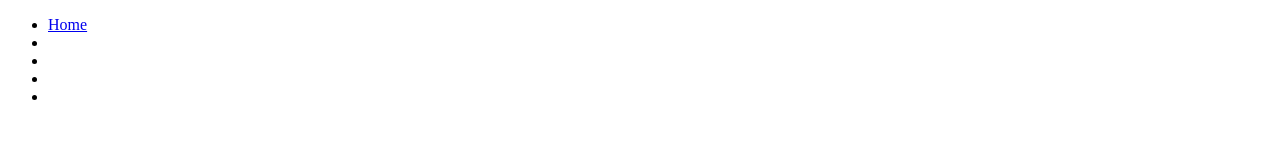
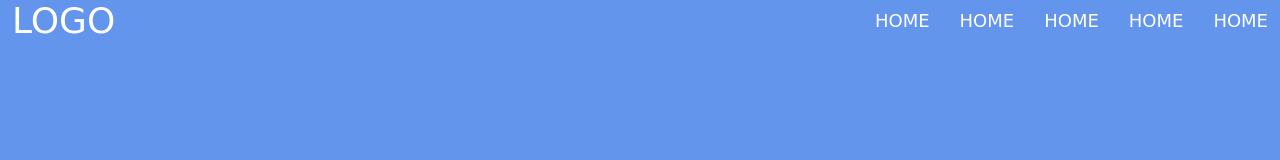
Before and after one commit to Azamat532/Azamat-s-website, a plain HTML site: page index.html in a window 1280 px wide. Drawn offline with Linux system fonts and the light colour scheme.

Commit message:
css add and html modified

```diff
--- /dev/null
+++ b/css/style.css
@@ -0,0 +1,64 @@
+ * {
+     margin: 0;
+     padding: 0;
+     box-sizing: border-box;
+     font-family: cursive;
+ }
+
+ a {
+     text-decoration: none;
+ }
+
+ ul {
+     list-style: none;
+ }
+
+ img {
+     max-width: 100%;
+     vertical-align: bottom;
+ }
+
+ .container {
+     max-width: 1320px;
+     width: 100%;
+     margin: 0 auto;
+     padding: 0 12px;
+ }
+
+ /* header */
+
+ .header {
+     background: cornflowerblue;
+     min-height: 100dvh;
+     transition: .4s;
+ }
+
+ .header__nav .container {
+     display: flex;
+     align-items: center;
+     justify-content: space-between;
+ }
+
+ .nav__list {
+     display: flex;
+     gap: 30px;
+ }
+
+ .nav__logo {
+     font-size: 36px;
+     text-transform: uppercase;
+     color: #fff;
+ }
+
+ .nav__link {
+     color: #fff;
+     font-size: 18px;
+     text-transform: uppercase;
+     transition: .4s;
+ }
+
+ .nav__link:hover {
+     color: blue;
+ }
+
+ /* header */
--- a/index.html
+++ b/index.html
@@ -5,18 +5,19 @@
      <meta http-equiv="X-UA-Compatible" content="IE=edge">
      <meta name="viewport" content="width=device-width, initial-scale=1.0">
      <title>Git</title>
+     <link rel="stylesheet" href="./css/style.css">
 </head>
 <body>
      <header class="header">
           <nav class="header__nav">
                <div class="container">
-                    <a href="#!" class="nav__logo"></a>
+                    <a href="#!" class="nav__logo">logo</a>
                     <ul class="nav__list">
                          <li class="nav__item"><a href="#!" class="nav__link">Home</a></li>
-                         <li class="nav__item"><a href="#!" class="nav__link"></a></li>
-                         <li class="nav__item"><a href="#!" class="nav__link"></a></li>
-                         <li class="nav__item"><a href="#!" class="nav__link"></a></li>
-                         <li class="nav__item"><a href="#!" class="nav__link"></a></li>
+                         <li class="nav__item"><a href="#!" class="nav__link">Home</a></li>
+                         <li class="nav__item"><a href="#!" class="nav__link">Home</a></li>
+                         <li class="nav__item"><a href="#!" class="nav__link">Home</a></li>
+                         <li class="nav__item"><a href="#!" class="nav__link">Home</a></li>
                     </ul>
                </div>
           </nav>
```
